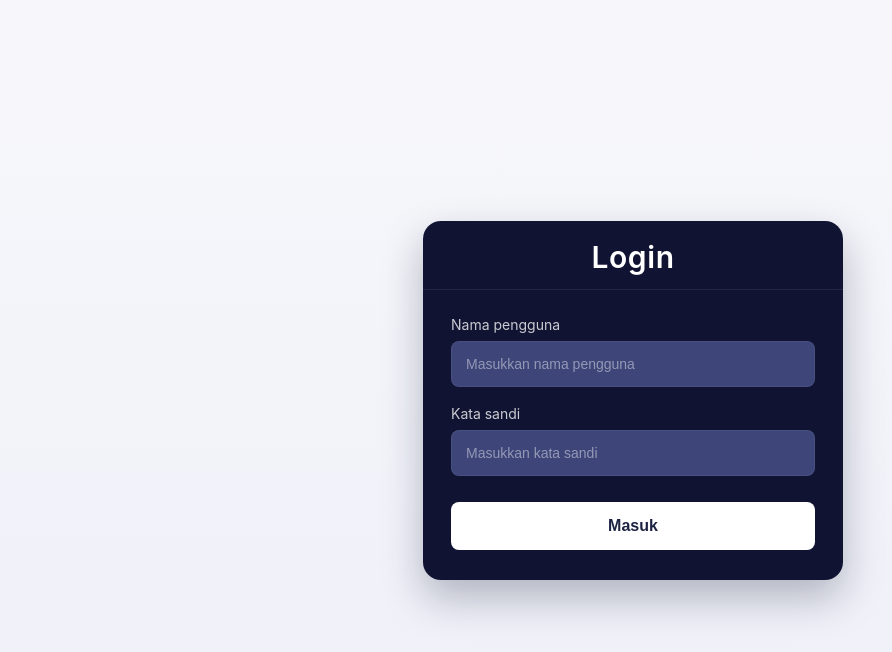
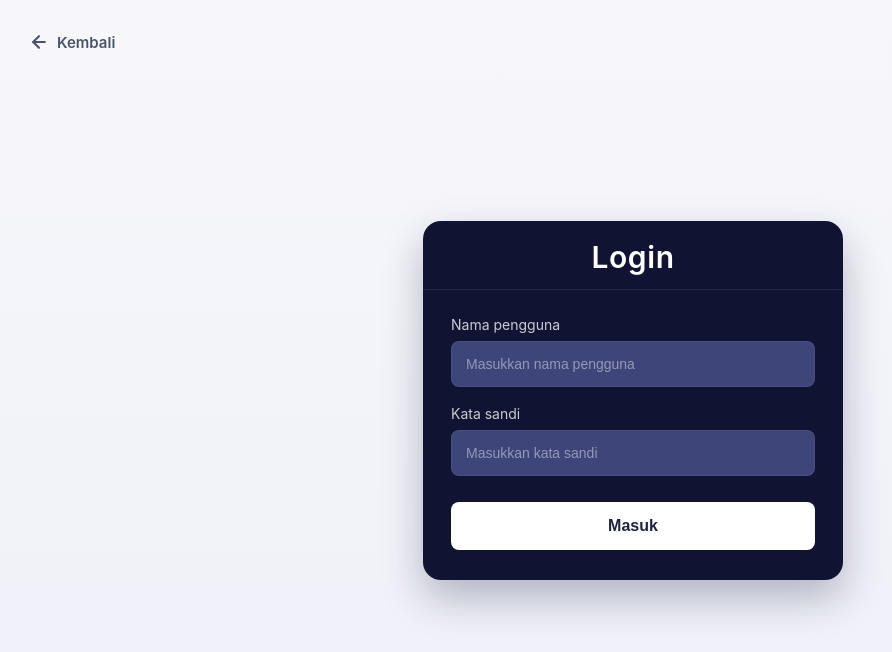
Before and after one commit to cilikinari/VA_PKL, a React app in the folder frontend/: page /login in a window 1280 px wide. Shown: the top 652 px of the page, without its empty margins (7-899 px from the left). Built offline with nearby package versions, Linux system fonts and the light colour scheme; the HTML template or start-up script is replaced by a standard one.

Commit message:
feat: add BackButton component and integrate it into LoginPage; enhance navigation experience

```diff
--- a/frontend/src/screen/LoginPage.jsx
+++ b/frontend/src/screen/LoginPage.jsx
@@ -1,6 +1,7 @@
 import React, { useEffect, useState } from "react";
 import { useNavigate } from "react-router-dom";
 import "../ui/LoginPage.css";
+import BackButton from "../widgets/BackButton";
 
 const LoginPage = () => {
   const navigate = useNavigate();
@@ -53,6 +54,9 @@ const LoginPage = () => {
 
   return (
     <div className="login-page">
+      <div className="login-page__back-wrap">
+        <BackButton fallbackTo="/" label="Kembali" />
+      </div>
       <div className="login-page__card">
         <div className="login-page__header">
           <h1 className="login-page__title">Login</h1>
--- a/frontend/src/ui/LoginPage.css
+++ b/frontend/src/ui/LoginPage.css
@@ -1,11 +1,25 @@
 /* LOGIN PAGE */
 .login-page {
   min-height: 100vh;
+  position: relative;
   display: flex;
+  flex-direction: column;
   align-items: center;
   justify-content: center;
   padding: 32px 20px;
   background: linear-gradient(180deg, #f7f7fb 0%, #eef0f8 100%);
+}
+
+.login-page__back-wrap {
+  position: absolute;
+  top: 24px;
+  left: 24px;
+  z-index: 2;
+  width: auto;
+  max-width: none;
+  margin-bottom: 0;
+  display: flex;
+  justify-content: flex-start;
 }
 
 .login-page__card {
@@ -117,6 +131,11 @@
 }
 
 @media (max-width: 480px) {
+  .login-page__back-wrap {
+    top: 16px;
+    left: 16px;
+  }
+
   .login-page__card {
     border-radius: 14px;
   }
--- a/frontend/src/widgets/BackButton.jsx
+++ b/frontend/src/widgets/BackButton.jsx
@@ -1,17 +1,21 @@
-import React from 'react';
-import { useNavigate } from 'react-router-dom';
-import '../ui-widgets/BackButton.css';
+import React from "react";
+import { useNavigate } from "react-router-dom";
+import "../ui-widgets/BackButton.css";
 
-const BackButton = () => {
+const BackButton = ({ fallbackTo = -1, label = "Kembali" }) => {
   const navigate = useNavigate();
 
+  const handleBack = () => {
+    navigate(fallbackTo);
+  };
+
   return (
-    // navigate(-1) artinya kembali ke 1 halaman sebelumnya di history browser
-    <button className="back-button" onClick={() => navigate(-1)}>
+    <button className="back-button" onClick={handleBack} type="button">
       {/* Ikon Panah Kiri (SVG) */}
       <svg
         xmlns="http://www.w3.org/2000/svg"
-        width="20" height="20"
+        width="20"
+        height="20"
         viewBox="0 0 24 24"
         fill="none"
         stroke="currentColor"
@@ -22,7 +26,7 @@ const BackButton = () => {
         <line x1="19" y1="12" x2="5" y2="12"></line>
         <polyline points="12 19 5 12 12 5"></polyline>
       </svg>
-      <span>Kembali</span>
+      <span>{label}</span>
     </button>
   );
 };
```
